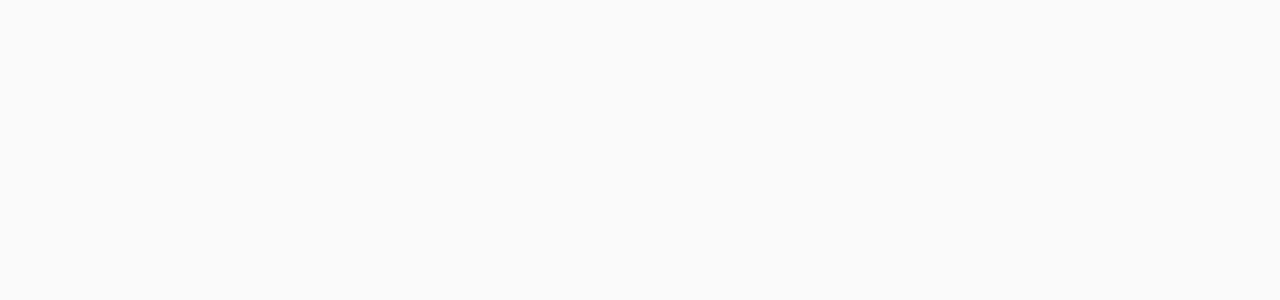
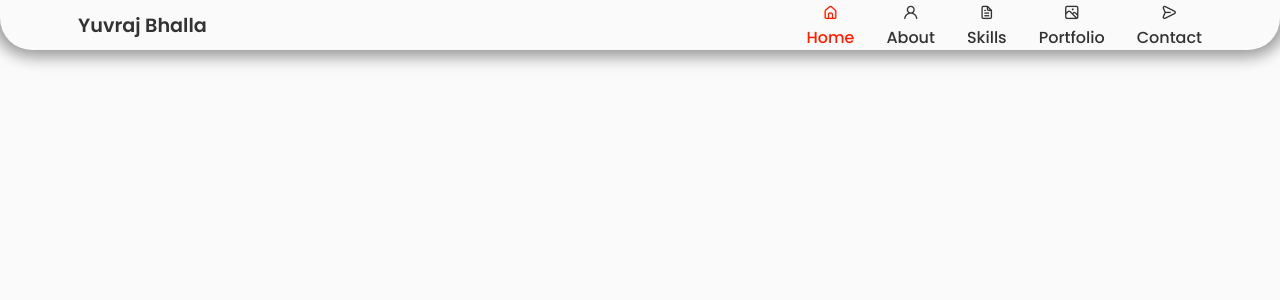
Before and after one commit to Yuvrajbh/Portfolio, a React (Create React App) app in the folder portfolio/: page / in a window 1280 px wide. Shown: the top 300 px of the page. Built offline with nearby package versions, Linux system fonts and the light colour scheme.

Commit message:
Navbar Component

```diff
--- a/portfolio/src/App.js
+++ b/portfolio/src/App.js
@@ -1,9 +1,11 @@
+import './App.css';
+import Head from './components/Head/Head';
 
-import './App.css';
 
 function App() {
   return (
     <div className="App">
+      <Head/>
 
     </div>
   );
--- /dev/null
+++ b/portfolio/src/components/Head/Head.jsx
@@ -0,0 +1,111 @@
+import React, { useState, useEffect } from 'react'
+import './head.css'
+
+const Head = () => {
+  const [Toggle, showMenu] = useState(false)
+  const [activeNav, setActiveNav] = useState('#home')
+
+  useEffect(() => {
+    const handleScroll = () => {
+      const sections = document.querySelectorAll('section[id]')
+      const scrollPosition = window.scroll || document.documentElement.scrollTop
+
+      for (let i = 0; i < sections.length; i++) {
+        const currentSection = sections[i]
+        const sectionTop = currentSection.offsetTop - 50
+        const sectionBottom = sectionTop + currentSection.offsetHeight
+
+        if (scrollPosition >= sectionTop && scrollPosition <= sectionBottom) {
+          const id = currentSection.getAttribute('id')
+          setActiveNav(`#${id}`)
+        }
+      }
+    }
+
+    window.addEventListener('scroll', handleScroll)
+    return () => {
+      window.removeEventListener('scroll', handleScroll)
+    }
+  }, [])
+
+  return (
+    <header className='header'>
+      <nav className='nav container'>
+        <a href='index.html' className='nav__logo'>
+         Yuvraj Bhalla
+        </a>
+        <div className={Toggle ? 'nav__menu show-menu' : 'nav__menu'}>
+          <ul className='nav__list grid'>
+            <li className='nav__item'>
+              <a
+                href='#home'
+                className={
+                  activeNav === '#home' ? 'nav__link active-link' : 'nav__link'
+                }
+              >
+                <i className='uil uil-estate'></i>Home
+              </a>
+            </li>
+            <li className='nav__item'>
+              <a
+                href='#about'
+                className={
+                  activeNav === '#about' ? 'nav__link active-link' : 'nav__link'
+                }
+              >
+                <i className='uil uil-user '></i>About
+              </a>
+            </li>
+            <li className='nav__item'>
+              <a
+                href='#skills'
+                className={
+                  activeNav === '#skills'
+                    ? 'nav__link active-link'
+                    : 'nav__link'
+                }
+              >
+                <i className='uil uil-file-alt '></i>Skills
+              </a>
+            </li>
+            <li className='nav__item'>
+              <a
+                href='#portfolio'
+                className={
+                  activeNav === '#portfolio'
+                    ? 'nav__link active-link'
+                    : 'nav__link'
+                }
+              >
+                <i className='uil uil-scenery '></i>Portfolio
+              </a>
+            </li>
+            <li className='nav__item'>
+              <a
+                href='#contact'
+                className={
+                  activeNav === '#contact'
+                    ? 'nav__link active-link'
+                    : 'nav__link'
+                }
+              >
+                <i className='uil uil-message '></i>Contact
+              </a>
+            </li>
+          </ul>
+          {/* when in mobile mode */}
+          <i
+            class='uil uil-times nav__close'
+            onClick={() => showMenu(!Toggle)}
+          ></i>
+        </div>
+
+        <div className='nav__toggle' onClick={() => showMenu(!Toggle)}>
+          <i class='uil uil-apps'></i>
+        </div>
+      </nav>
+    </header>
+  )
+}
+
+export default Head
--- /dev/null
+++ b/portfolio/src/components/Head/head.css
@@ -0,0 +1,121 @@
+.header{
+    width: 100%;
+    position: fixed;
+    top: 0;
+    left: 0;
+    z-index: var(--z-fixed);
+    background-color: var(--body-color);
+    border-bottom-left-radius: 2rem;
+    border-bottom-right-radius: 2rem;
+    box-shadow: 0 0 15px 7px rgba(0, 0, 0, 0.393);
+}
+.nav{
+    height: calc(var(--header-height)+1.5rem);
+    display: flex;
+    justify-content: space-between;
+    align-items: center;
+    column-gap: 1rem;
+}
+.nav__logo, .nav__toggle{
+    color: var(--title-color);
+    font-weight: bold;
+    font-size: larger;
+}
+.nav__list{
+    display: flex;
+    column-gap: 2rem;
+}
+.nav__link{
+    display: flex;
+    flex-direction: column;
+    align-items: center;
+    font-size: var(--small-font-size);
+    color: var(--title-color);
+    font-weight: var(--font-medium);
+    transition: .4s;
+}
+.nav__icon,
+.nav__close, .nav__toggle{
+    display: none;
+}
+
+/* ACTIVE LINK */
+.active-link,
+.nav__link:hover{
+    color:rgb(255, 30, 0);
+}
+.scroll-header{
+    box-shadow: 0 -1px 4px rgba(0, 0, 0, 0.15);
+}
+
+@media screen and (max-width: 1200px) {
+    .nav__logo{
+        margin-left: 2rem;
+    }
+    .nav__list{
+        margin-right: 2rem;
+    }
+}
+
+@media screen and (max-width: 768px) {
+    .header{
+        top: initial;
+        bottom: 0;
+    }
+    .nav{
+        height: var(--header-height);
+    }
+
+    .nav__menu{
+        position: fixed;
+        bottom: -100%;
+        left: 0;
+        width:100%;
+        background-color: var(--body-color);
+        padding: 2rem 1.5rem 4rem;
+        box-shadow: 0 -1px 4px rgba(0,0,0,0.15);
+        border-radius:1.5rem 1.5rem 0 0 ;
+        transition: bottom 0.3s;
+    }
+    /* Show Menu */
+    .show-menu{
+        bottom: 0;
+        transition: 0.3s;
+    }
+
+    .nav__list{
+        display: grid;
+        grid-template-columns: repeat(3, 1fr);
+        gap: 2rem;
+    }
+    .nav__icon{
+        font-size: 1.2rem;
+    }
+    .nav__close{
+        position: absolute;
+        right: 1.3rem;
+        bottom: .5rem;
+        font-size: 1.5rem;
+        cursor: pointer;
+        color: var(--title-color);
+    }
+    .nav__close:hover{
+        color: var(--title-color-dark);
+    }
+    .nav__toggle{
+        font-size: 1.1rem;
+        cursor: pointer;
+    }
+
+    .nav__icon, .nav__close, .nav__toggle{
+        display: block;
+    }
+}
+@media screen and (max-width: 350px){
+    .nav__menu{
+        padding: 2rem 0.25rem 4rem;
+    }
+    .nav__list{
+        column-gap: 0;
+    }
+}
```
Also changed, not shown: portfolio/src/components/header/Header.jsx (deleted, +0 -12 lines), portfolio/src/components/header/header.css (deleted).
